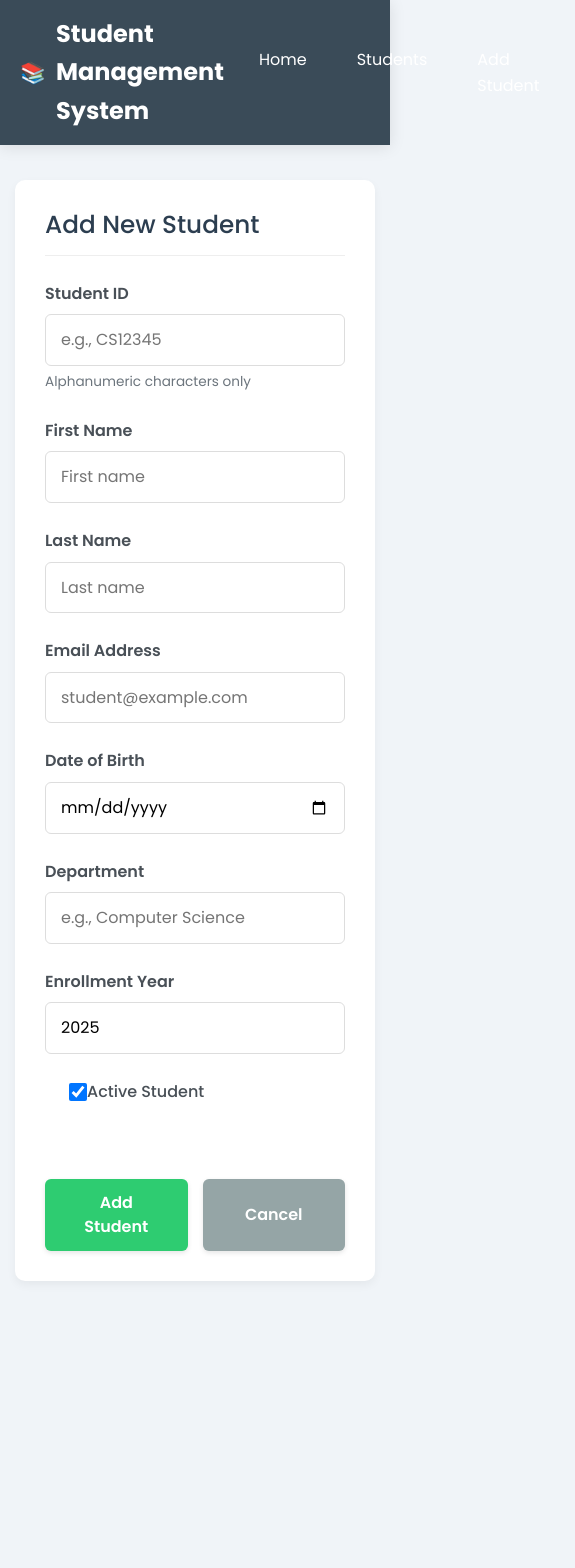
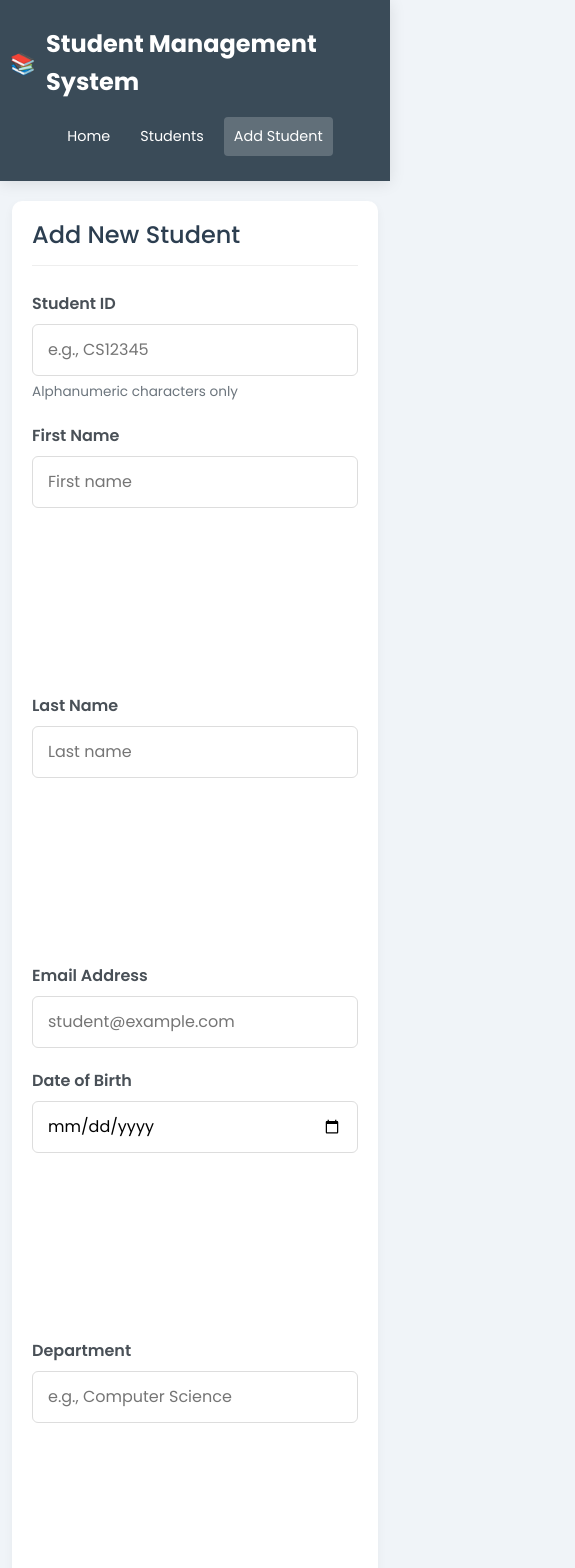
Before and after one commit to KeerthiReddy2409/student-management-system, a React (Create React App) app in the folder frontend/: page /students/add in a window 390 px wide. Shown: the top 1568 px of the page, 575 px wide, since content can reach past the window. Before the commit the page ends 1296 px from the top, so only its background shows below. Built offline with nearby package versions, Linux system fonts and the light colour scheme.

Commit message:
Update App.css

```diff
--- a/frontend/src/App.css
+++ b/frontend/src/App.css
@@ -1,4 +1,6 @@
-/* App.css - Enhanced UI styling */
+/* App.css - Bootstrap-enhanced responsive styling */
+@import url('https://cdn.jsdelivr.net/npm/bootstrap@5.3.0/dist/css/bootstrap.min.css');
+
 body {
   font-family: 'Poppins', 'Roboto', sans-serif;
   line-height: 1.6;
@@ -8,10 +10,10 @@ body {
   color: #333;
 }
 
-.container {
-  max-width: 1200px;
+.container-fluid {
+  padding: 0 15px;
+  max-width: 1400px;
   margin: 0 auto;
-  padding: 20px;
 }
 
 /* Modern Navigation */
@@ -28,9 +30,8 @@ body {
   display: flex;
   justify-content: space-between;
   align-items: center;
-  max-width: 1200px;
-  margin: 0 auto;
-  padding: 0 20px;
+  width: 100%;
+  padding: 0 15px;
 }
 
 .nav-logo {
@@ -56,7 +57,7 @@ body {
 }
 
 .nav-item {
-  margin-left: 20px;
+  margin-left: 10px;
 }
 
 .nav-link {
@@ -72,10 +73,14 @@ body {
   transform: translateY(-2px);
 }
 
+.nav-link.active {
+  background-color: rgba(255, 255, 255, 0.2);
+}
+
 /* Home Page */
 .home {
   text-align: center;
-  padding: 60px 20px;
+  padding: 40px 20px;
   background: linear-gradient(to bottom right, #f0f4f8, #e1e8ed);
   border-radius: 10px;
   box-shadow: 0 4px 6px rgba(0, 0, 0, 0.05);
@@ -89,18 +94,19 @@ body {
 }
 
 .home p {
-  max-width: 600px;
+  max-width: 100%;
   margin: 0 auto 40px;
   color: #5d6778;
   font-size: 1.1rem;
 }
 
-/* Button Styles */
+/* Button Styles - Using Bootstrap classes with custom styles */
 .buttons {
   margin-top: 30px;
   display: flex;
   justify-content: center;
   gap: 20px;
+  flex-wrap: wrap;
 }
 
 .btn {
@@ -178,7 +184,7 @@ body {
   background-color: white;
   border-radius: 10px;
   box-shadow: 0 4px 10px rgba(0, 0, 0, 0.05);
-  padding: 30px;
+  padding: 20px;
   margin-top: 20px;
 }
 
@@ -191,7 +197,7 @@ body {
   border-bottom: 1px solid #eee;
 }
 
-/* Table Styles */
+/* Table Styles - Now fully responsive with Bootstrap */
 .table-responsive {
   overflow-x: auto;
   margin-top: 25px;
@@ -204,13 +210,15 @@ body {
   border-collapse: collapse;
   margin-top: 0;
   border: 1px solid #eee;
+  table-layout: auto;
 }
 
 .table th,
 .table td {
-  padding: 14px 18px;
+  padding: 10px 12px;
   text-align: left;
   border-bottom: 1px solid #e9ecef;
+  vertical-align: middle;
 }
 
 .table th {
@@ -218,6 +226,7 @@ body {
   font-weight: 600;
   color: #495057;
   border-bottom: 2px solid #dee2e6;
+  white-space: nowrap;
 }
 
 .table tr:hover {
@@ -249,20 +258,20 @@ body {
   color: #e74c3c;
 }
 
-/* Form Styling */
+/* Form Styling - Enhanced for bootstrap responsiveness */
 .form-group {
-  margin-bottom: 25px;
+  margin-bottom: 20px;
 }
 
 .form-row {
   display: flex;
   gap: 20px;
   flex-wrap: wrap;
+  margin-bottom: 0;
 }
 
 .form-row .form-group {
-  flex: 1;
-  min-width: 250px;
+  flex: 1 1 250px;
 }
 
 .form-group label {
@@ -295,14 +304,12 @@ body {
   display: flex;
   align-items: center;
   margin-bottom: 20px;
-  /* padding: 10px 0; */
 }
 
 .form-check input {
-  margin: 10px ,10px;
+  margin-right: 10px;
   width: 18px;
   height: 18px;
-
 }
 
 .form-check label {
@@ -321,6 +328,11 @@ small {
   display: flex;
   gap: 15px;
   margin-top: 30px;
+  flex-wrap: wrap;
+}
+
+.form-buttons .btn {
+  min-width: 100px;
 }
 
 /* Loading Animation */
@@ -362,84 +374,44 @@ small {
 /* Action Button Group */
 .action-buttons {
   display: flex;
-  gap: 8px;
+  gap: 5px;
+  flex-wrap: wrap;
+  justify-content: flex-start;
 }
 
-/* Responsive Design */
-@media screen and (max-width: 768px) {
-  .container {
-    padding: 15px;
-  }
+.action-buttons .btn {
+  margin-bottom: 5px;
+}
 
-  .form-row {
-    flex-direction: column;
-    gap: 0;
-  }
-
-  .buttons {
-    flex-direction: column;
-    gap: 15px;
-  }
-
-  .btn {
-    width: 100%;
-  }
-}
-.filters {
+/* List Header - Responsive layout */
+.list-header {
   display: flex;
   justify-content: space-between;
+  align-items: center;
+  flex-wrap: wrap;
+  gap: 15px;
   margin-bottom: 20px;
-  padding: 10px;
-  background-color: #f8f9fa;
-  border-radius: 5px;
 }
 
-.sort-filters, .status-filter {
-  display: flex;
-  align-items: center;
-  gap: 10px;
+.list-header p {
+  margin: 0;
 }
 
-.sort-btn {
-  padding: 5px 10px;
-  background: #fff;
-  border: 1px solid #ccc;
-  border-radius: 4px;
-  cursor: pointer;
-}
-
-.sort-btn.active {
-  background-color: #e9ecef;
-  font-weight: bold;
-}
-
-.status-select {
-  padding: 5px;
-  border-radius: 4px;
-  border: 1px solid #ccc;
-}
-
-.sortable-header {
-  cursor: pointer;
-  user-select: none;
-}
-
-.sortable-header:hover {
-  background-color: #f1f1f1;
-}
-/* Search and Filter Styles */
+/* Search and Filter - Responsive design */
 .search-container {
   display: flex;
   gap: 10px;
-  margin: 15px 0px;
+  margin: 15px 0;
+  flex-wrap: wrap;
 }
 
 .search-input {
-  flex: 1;
+  flex: 1 1 200px;
   padding: 8px 12px;
   border: 1px solid #ced4da;
   border-radius: 4px;
   font-size: 16px;
+  min-width: 0; /* Important for flex items */
 }
 
 .advanced-filters-panel {
@@ -472,10 +444,12 @@ small {
   display: flex;
   align-items: center;
   gap: 10px;
+  flex-wrap: wrap;
 }
 
 .year-range input {
-  flex: 1;
+  flex: 1 1 100px;
+  min-width: 0;
 }
 
 .year-range span {
@@ -487,3 +461,123 @@ small {
   color: #6c757d;
   font-style: italic;
 }
+
+/* Sort Controls - Responsive design */
+.sort-controls {
+  display: flex;
+  flex-wrap: wrap;
+  gap: 10px;
+  align-items: center;
+  margin: 15px 0;
+}
+
+.sort-btn {
+  padding: 5px 10px;
+  background: #fff;
+  border: 1px solid #ccc;
+  border-radius: 4px;
+  cursor: pointer;
+  white-space: nowrap;
+  font-size: 0.9rem;
+}
+
+.sort-btn.active {
+  background-color: #e9ecef;
+  font-weight: bold;
+}
+
+.sortable-header {
+  cursor: pointer;
+  user-select: none;
+}
+
+.sortable-header:hover {
+  background-color: #f1f1f1;
+}
+
+/* Responsive Breakpoints - Mobile first approach */
+@media (max-width: 576px) {
+  .nav-container {
+    flex-direction: column;
+    padding: 10px;
+  }
+
+  .nav-menu {
+    margin-top: 15px;
+    width: 100%;
+    justify-content: center;
+  }
+
+  .nav-item {
+    margin: 0 5px;
+  }
+
+  .nav-link {
+    padding: 8px 10px;
+    font-size: 0.9rem;
+  }
+
+  .home h1 {
+    font-size: 1.8rem;
+  }
+
+  .table th,
+  .table td {
+    padding: 8px;
+    font-size: 0.9rem;
+  }
+
+  .form-buttons {
+    flex-direction: column;
+  }
+
+  .form-buttons .btn {
+    width: 100%;
+  }
+
+  .student-list h2,
+  .add-student h2,
+  .edit-student h2 {
+    font-size: 1.5rem;
+  }
+}
+
+@media (min-width: 576px) and (max-width: 768px) {
+  .nav-link {
+    padding: 8px 12px;
+  }
+
+  .action-buttons {
+    flex-direction: column;
+    width: 100%;
+  }
+
+  .action-buttons .btn {
+    width: 100%;
+    margin-bottom: 5px;
+  }
+
+  .form-buttons .btn {
+    flex: 1;
+  }
+}
+
+@media (max-width: 992px) {
+  .form-row {
+    flex-direction: column;
+    gap: 0;
+  }
+
+  .sort-controls span {
+    display: none;
+  }
+
+  .list-header {
+    flex-direction: column;
+    align-items: flex-start;
+  }
+
+  .list-header .btn {
+    width: 100%;
+  }
+}
```
